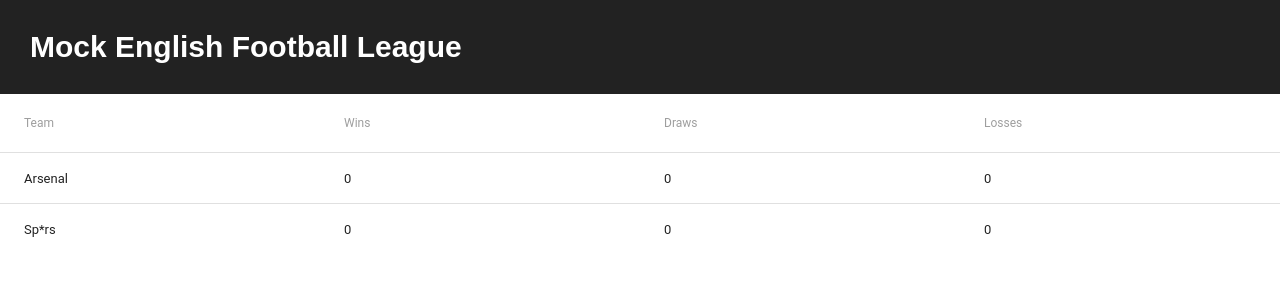
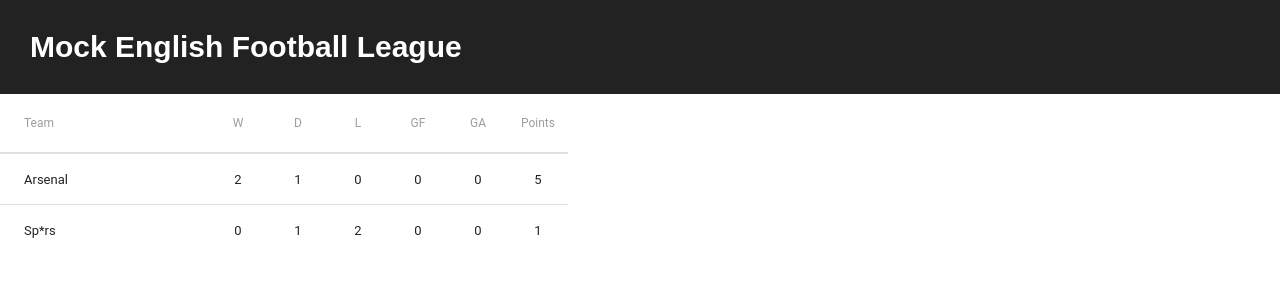
Before and after one commit to thebho/SoccerSimUI, a React (Create React App) app: page / in a window 1280 px wide. Shown: the top 300 px of the page. Built offline with nearby package versions, Linux system fonts and the light colour scheme.

Commit message:
format table

```diff
--- a/package.json
+++ b/package.json
@@ -12,6 +12,7 @@
     "start": "react-scripts start",
     "build": "react-scripts build",
     "test": "react-scripts test --env=jsdom",
+    "coverage": "react-scripts test --env=jsdom --collectCoverage=true",
     "eject": "react-scripts eject",
     "flow": "flow",
     "prettier": "prettier --single-quote --trailing-comma es5 --write {src,__{tests,mocks}__}/**/*.js"
--- a/src/App.js
+++ b/src/App.js
@@ -8,17 +8,17 @@ import MuiThemeProvider from 'material-ui/styles/MuiThemeProvider';
 const teamsTable: Array<Team> = [
   {
     name: 'Arsenal',
-    gamesWon: 0,
+    gamesWon: 2,
     gamesLost: 0,
-    gamesDrawn: 0,
+    gamesDrawn: 1,
     goalsScored: 0,
     goalsAllowed: 0,
   },
   {
     name: 'Sp*rs',
     gamesWon: 0,
-    gamesLost: 0,
-    gamesDrawn: 0,
+    gamesLost: 2,
+    gamesDrawn: 1,
     goalsScored: 0,
     goalsAllowed: 0,
   },
--- /dev/null
+++ b/src/components/TeamsTable.css
@@ -0,0 +1,14 @@
+.Table {
+  display: flex;
+}
+
+.Table-Col-Nam {
+  width: 160px;
+}
+
+.Table-Col {
+  width: 60px;
+  padding: 0px;
+  padding-left: 0px;
+  padding-right: 0px;
+}
--- a/src/components/TeamsTable.jsx
+++ b/src/components/TeamsTable.jsx
@@ -1,5 +1,6 @@
 //@flow
 import React from 'react';
+import './TeamsTable.css';
 import type { Team } from '../model';
 import {
   Table,
@@ -14,20 +15,56 @@ type Props = {
   teams?: Array<Team>,
 };
 
+const styles = {
+  tableCol: {
+    paddingLeft: '10px',
+    paddingRight: '10px',
+    width: '40px',
+    textAlign: 'center',
+  },
+};
+
+const TeamHeaderColumnDefault = (props: {text: string}) => {
+  return (
+    <TableHeaderColumn
+      style={styles.tableCol}
+    >
+      {props.text}
+    </TableHeaderColumn>
+  )
+}
+const TeamColumnDefault = (props: {text: number}) => {
+  return (
+    <TableRowColumn
+      style={styles.tableCol}
+    >
+    {props.text}
+    </TableRowColumn>
+  )
+}
+
 const TeamsTable = (props: Props): typeof Table => (
   <Table
     displaySelectAll={false}
     adjustForCheckbox={false}
+    className="Table"
   >
     <TableHeader
       adjustForCheckbox={false}
       displaySelectAll={false}
     >
-      <TableRow>
-        <TableHeaderColumn>Team</TableHeaderColumn>
-        <TableHeaderColumn>Wins</TableHeaderColumn>
-        <TableHeaderColumn>Draws</TableHeaderColumn>
-        <TableHeaderColumn>Losses</TableHeaderColumn>
+      <TableRow
+      style={styles.tableCol}
+      >
+        <TableHeaderColumn className="Table-Col-Nam">
+          Team
+        </TableHeaderColumn>
+        <TeamHeaderColumnDefault text='W'/>
+        <TeamHeaderColumnDefault text='D'/>
+        <TeamHeaderColumnDefault text='L'/>
+        <TeamHeaderColumnDefault text='GF'/>
+        <TeamHeaderColumnDefault text='GA'/>
+        <TeamHeaderColumnDefault text='Points'/>
       </TableRow>
     </TableHeader>
     <TableBody
@@ -37,8 +74,15 @@ const TeamsTable = (props: Props): typeof Table => (
       <TableRow
         key={team.name}
       >
-        <TableRowColumn>{team.name}</TableRowColumn>      <TableRowColumn>{team.gamesWon}</TableRowColumn>
-        <TableRowColumn>{team.gamesDrawn}</TableRowColumn>      <TableRowColumn>{team.gamesLost}</TableRowColumn>
+        <TableRowColumn className="Table-Col-Nam">
+          {team.name}
+        </TableRowColumn>
+        <TeamColumnDefault text={team.gamesWon}/>
+        <TeamColumnDefault text={team.gamesDrawn}/>
+        <TeamColumnDefault text={team.gamesLost}/>
+        <TeamColumnDefault text={team.goalsScored}/>
+        <TeamColumnDefault text={team.goalsAllowed}/>
+        <TeamColumnDefault text={team.gamesWon * 2 + team.gamesDrawn}/>
       </TableRow>
     )): null}
     </TableBody>
```
Also changed, not shown: 2 other files (tests, documents, lock files or other folders).
